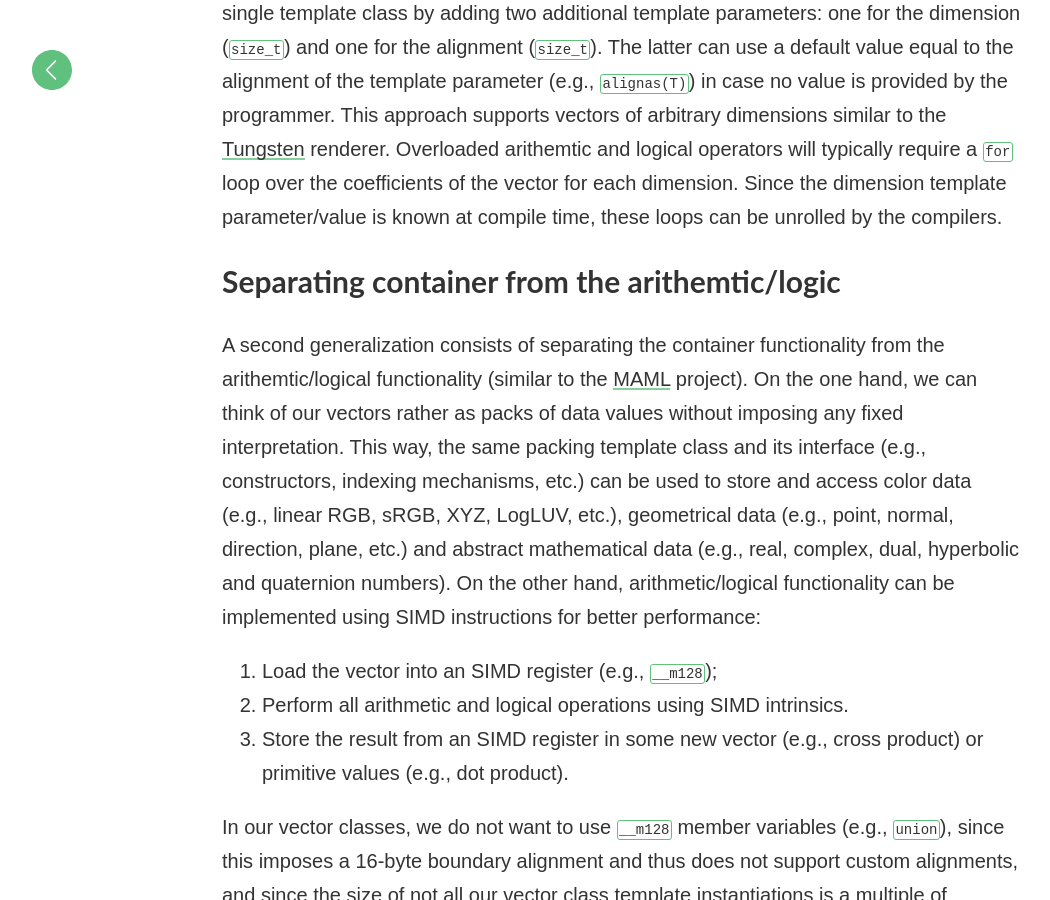
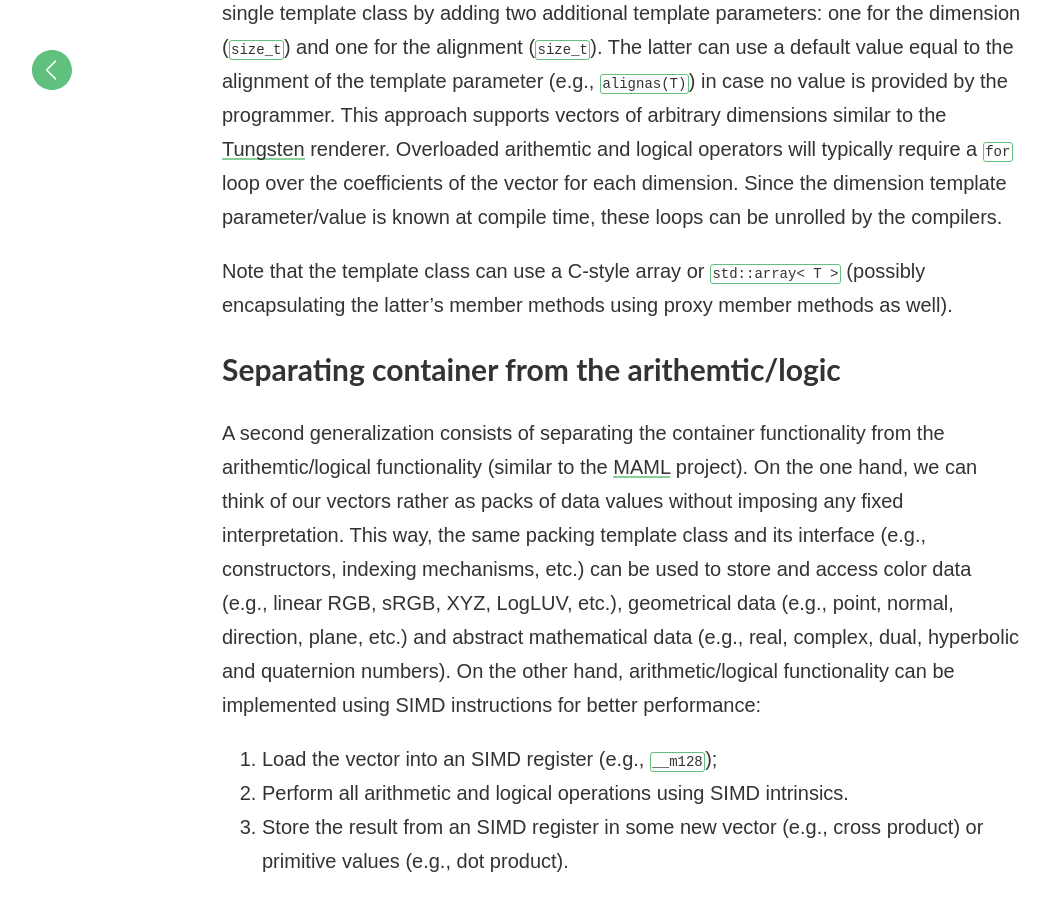
Before and after one commit to matt77hias/Blog, a Jekyll site: the page built from _posts/2018-08-08-the-constructible-array.md, in a window 1280 px wide and 900 px high, scrolled down 696 px. Shown: the whole window, without its empty margins (18-1068 px from the left). Built offline with Jekyll 4.4.1, drawn with Linux system fonts in a browser that asks for light colours; comment, search, counter and statistics services are not loaded.

Commit message:
Update 2018-08-08-the-constructible-array.md

```diff
--- a/_posts/2018-08-08-the-constructible-array.md
+++ b/_posts/2018-08-08-the-constructible-array.md
@@ -12,6 +12,8 @@ Originally, we used separate template classes for vectors of different dimension
 ## Adding dimension and alignment
 
 A first generalization consists of combining all these different template classes into a single template class by adding two additional template parameters: one for the dimension (`size_t`) and one for the alignment (`size_t`). The latter can use a default value equal to the alignment of the template parameter (e.g., `alignas(T)`) in case no value is provided by the programmer. This approach supports vectors of arbitrary dimensions similar to the [Tungsten](https://github.com/tunabrain/tungsten/blob/master/src/core/math/Vec.hpp) renderer. Overloaded arithemtic and logical operators will typically require a `for` loop over the coefficients of the vector for each dimension. Since the dimension template parameter/value is known at compile time, these loops can be unrolled by the compilers.
+
+Note that the template class can use a C-style array or `std::array< T >` (possibly encapsulating the latter's member methods using proxy member methods as well).
 
 ## Separating container from the arithemtic/logic
 
```
